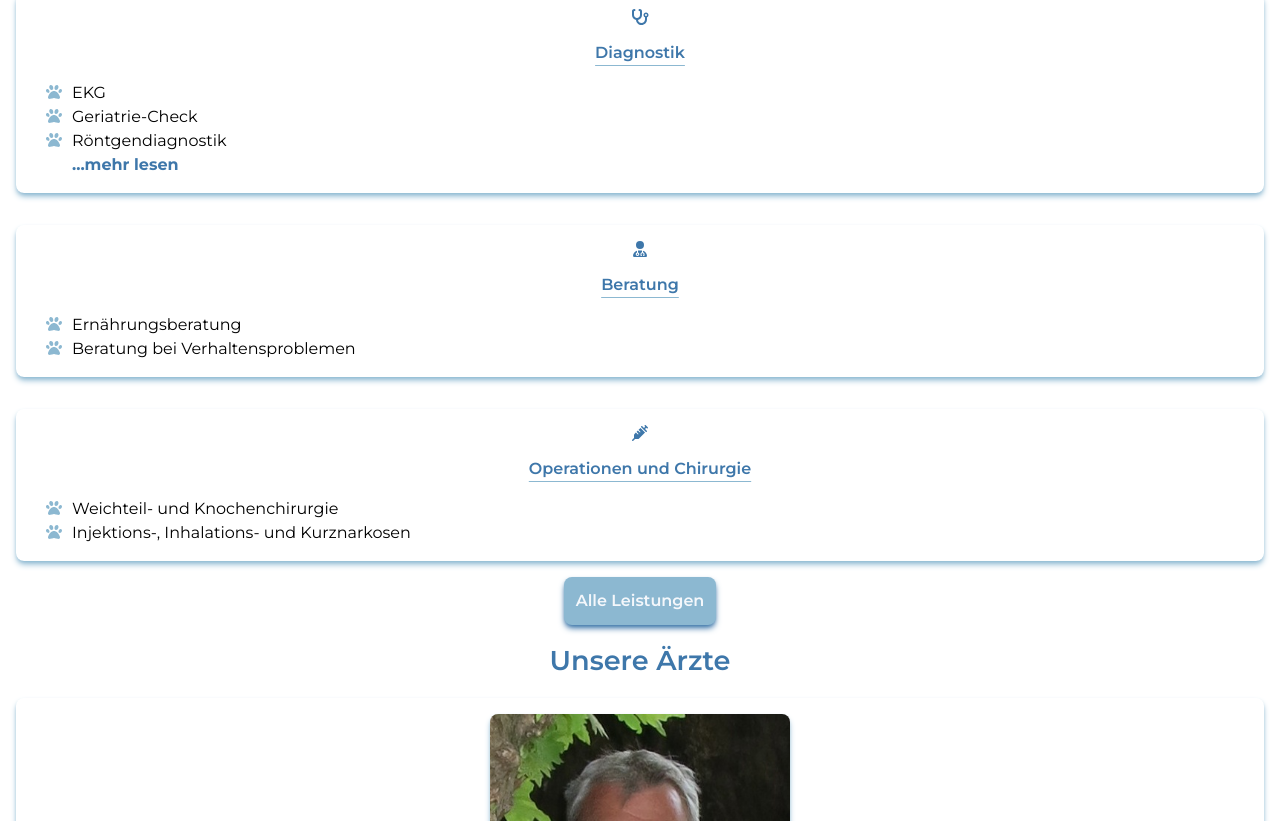
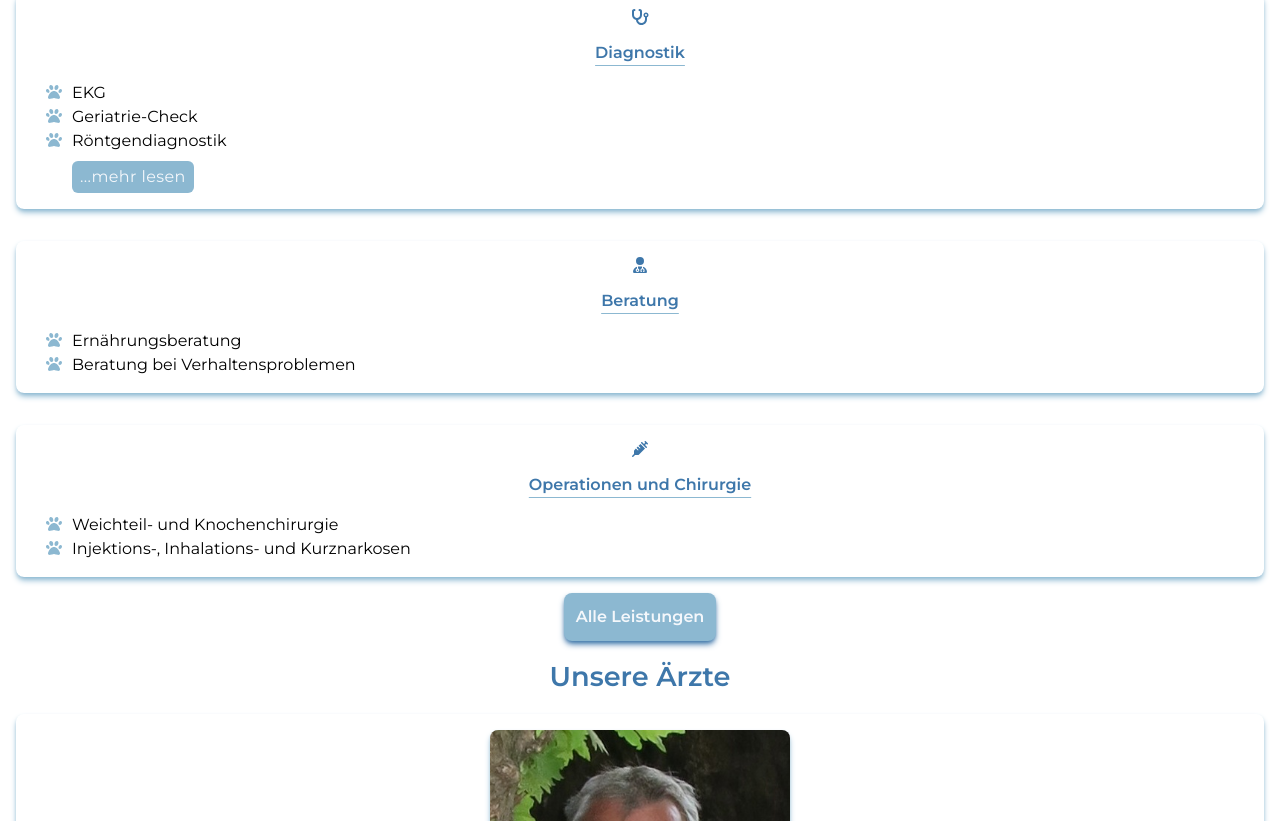
Before and after one commit to room-twenty/tierarztpraxis-volker-gerlitzki, a Next.js app in the folder vet-clinic/: page / in a window 1280 px wide. Shown: the part 919-1740 px from the top of the page. Built offline with nearby package versions, Linux system fonts and the light colour scheme.

Commit message:
refactor: Improve ReadMore component with framer-motion animation and hover styles

```diff
--- a/vet-clinic/components/ReadMore/ReadMore.tsx
+++ b/vet-clinic/components/ReadMore/ReadMore.tsx
@@ -42,9 +42,14 @@ const ReadMore = ({
       {childrenArray.length > amountShown && (
         <motion.p
           onClick={toggleReadMore}
-          whileHover={{ scale: 1.01 }}
+          whileHover={{
+            scale: 1.05,
+            backgroundColor: '#3e77aa',
+            fontWeight: 'bold',
+          }}
           whileTap={{ scale: 0.99 }}
-          className="cursor-pointer font-bold text-steel-blue-500">
+          transition={{ duration: 0.4 }}
+          className="mt-2 w-fit cursor-pointer rounded-md bg-glacier-300 p-1 px-2 tracking-wide text-steel-blue-50">
           {isReadMore ? '...mehr lesen' : '...weniger lesen'}
         </motion.p>
       )}
```
